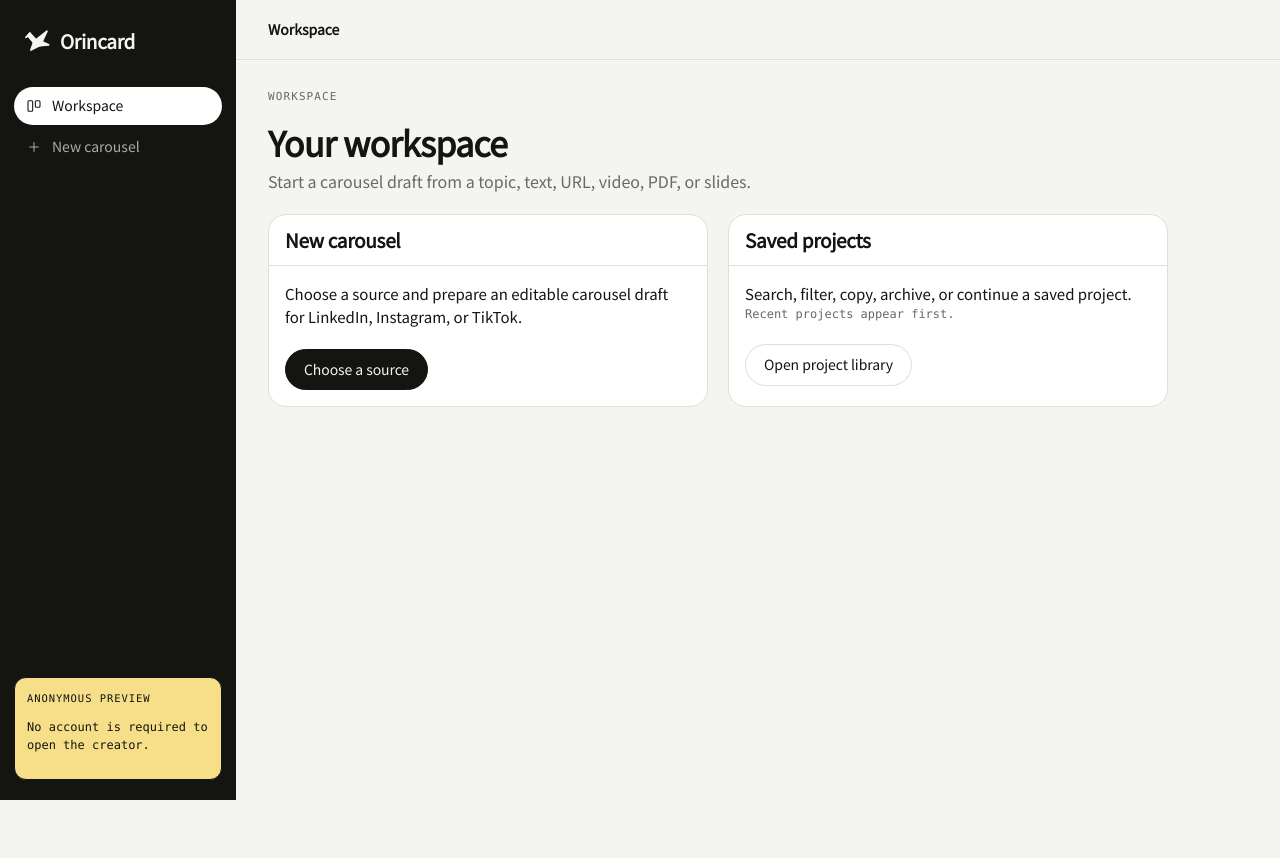
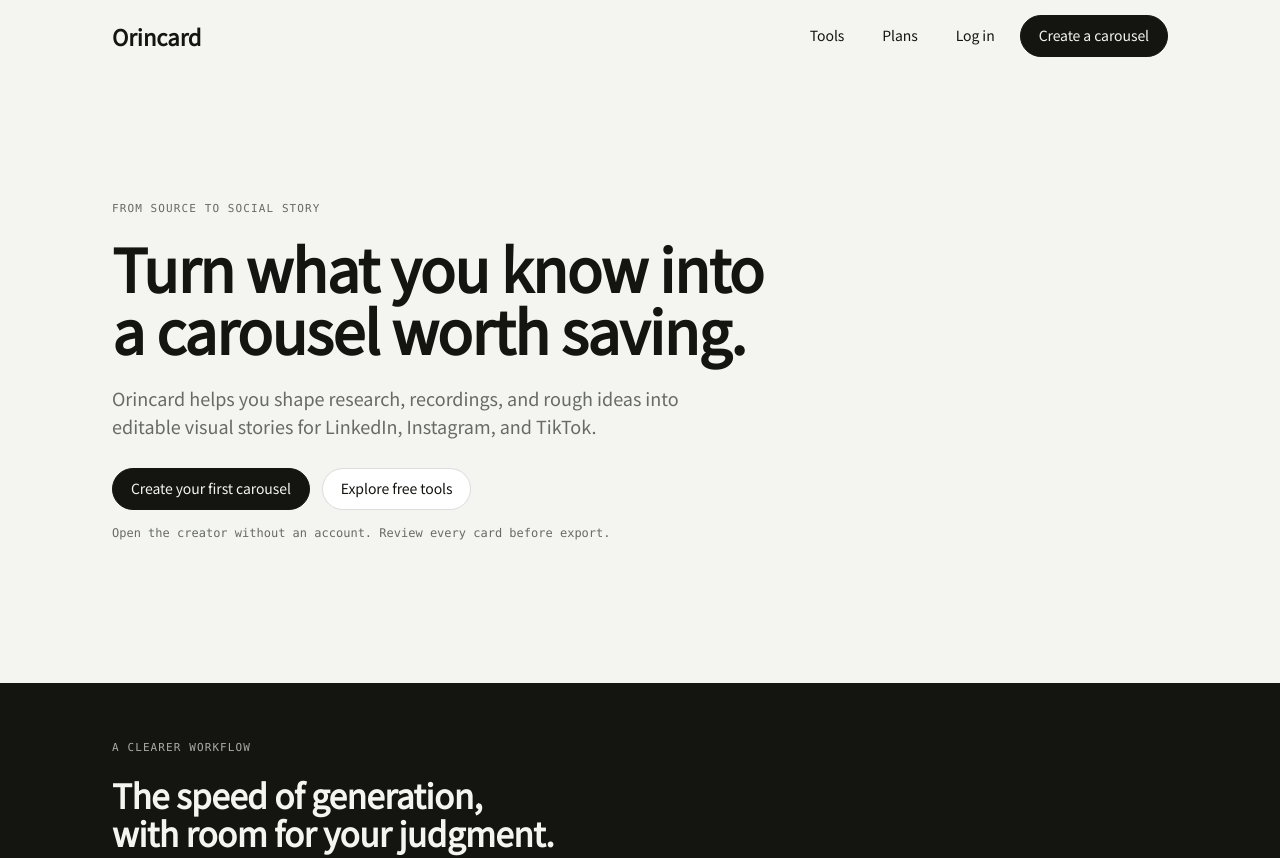
Before and after one commit to wang162190-ui/orincard, a Next.js app: page / in a window 1280 px wide. Shown: the top 858 px of the page. Before the commit the page ends 800 px from the top, so only its background shows below. Built offline with nearby package versions, Linux system fonts and the light colour scheme.

Commit message:
T074 add marketing and waitlist pricing pages

```diff
--- a/src/app/page.tsx
+++ b/src/app/page.tsx
@@ -1,51 +1,5 @@
-import Link from "next/link";
-import { Panel, PanelBody, PanelHeader } from "../components/ui";
-import { WorkspaceShell } from "../components/workspace-shell";
+import { MarketingHome } from "@/features/marketing/home";
 
 export default function HomePage() {
-  return (
-    <WorkspaceShell current="workspace" title="Workspace">
-      <div className="stack" data-page="workspace" style={{ maxWidth: 900 }}>
-        <header>
-          <p className="eyebrow">Workspace</p>
-          <h1 style={{ fontSize: 34 }}>Your workspace</h1>
-          <p className="lead" style={{ marginTop: 8, fontSize: 16 }}>
-            Start a carousel draft from a topic, text, URL, video, PDF, or slides.
-          </p>
-        </header>
-
-        <div className="grid-2">
-          <Panel>
-            <PanelHeader>
-              <h2 className="h3">New carousel</h2>
-            </PanelHeader>
-            <PanelBody className="stack">
-              <p style={{ margin: 0 }}>
-                Choose a source and prepare an editable carousel draft for LinkedIn,
-                Instagram, or TikTok.
-              </p>
-              <div>
-                <Link className="btn btn-primary" href="/create">
-                  Choose a source
-                </Link>
-              </div>
-            </PanelBody>
-          </Panel>
-
-          <Panel>
-            <PanelHeader>
-              <h2 className="h3">Saved projects</h2>
-            </PanelHeader>
-            <PanelBody className="stack">
-              <p style={{ margin: 0 }}>Search, filter, copy, archive, or continue a saved project.</p>
-              <p className="meta" style={{ margin: 0 }}>
-                Recent projects appear first.
-              </p>
-              <div><Link className="btn btn-secondary" href="/projects">Open project library</Link></div>
-            </PanelBody>
-          </Panel>
-        </div>
-      </div>
-    </WorkspaceShell>
-  );
+  return <MarketingHome />;
 }
--- /dev/null
+++ b/src/features/marketing/home.tsx
@@ -0,0 +1,23 @@
+import Link from "next/link";
+
+const features = [
+  ["Six ways in", "Start with a topic, text, URL, video, PDF, or slide deck."],
+  ["Edit every card", "Refine the copy, layout, imagery, colors, and type before export."],
+  ["Keep your work", "Save versions, reuse a Brand Kit, and restore portable project packages."],
+] as const;
+
+export function MarketingHome() {
+  return <>
+    <header className="container row-between" style={{ minHeight: 72 }}>
+      <Link href="/" aria-label="Orincard home" style={{ fontFamily: "var(--font-display)", fontSize: 22, fontWeight: 650 }}>Orincard</Link>
+      <nav className="row wrap" aria-label="Public navigation"><Link className="btn btn-ghost" href="/tools">Tools</Link><Link className="btn btn-ghost" href="/pricing">Plans</Link><Link className="btn btn-ghost" href="/login">Log in</Link><Link className="btn btn-primary" href="/create">Create a carousel</Link></nav>
+    </header>
+    <main>
+      <section className="container" style={{ paddingBlock: "clamp(64px, 10vw, 128px)" }}><div style={{ maxWidth: 830 }}><p className="eyebrow">From source to social story</p><h1>Turn what you know into a carousel worth saving.</h1><p className="lead" style={{ marginTop: 24 }}>Orincard helps you shape research, recordings, and rough ideas into editable visual stories for LinkedIn, Instagram, and TikTok.</p><div className="row wrap" style={{ marginTop: 28 }}><Link className="btn btn-primary" href="/create">Create your first carousel</Link><Link className="btn btn-secondary" href="/tools">Explore free tools</Link></div><p className="meta" style={{ marginTop: 14 }}>Open the creator without an account. Review every card before export.</p></div></section>
+      <section aria-labelledby="workflow-title" style={{ background: "var(--fg)", color: "var(--on-ink)", paddingBlock: "var(--gap-xl)" }}><div className="container"><p className="eyebrow" style={{ color: "var(--on-ink-dim)" }}>A clearer workflow</p><h2 id="workflow-title" style={{ maxWidth: 650 }}>The speed of generation, with room for your judgment.</h2><div style={{ display: "grid", gridTemplateColumns: "repeat(auto-fit, minmax(220px, 1fr))", gap: 1, marginTop: 36, background: "var(--on-ink-soft)" }}>{features.map(([title, body], index) => <article key={title} style={{ minHeight: 210, padding: 24, background: "var(--fg)" }}><p className="meta" style={{ color: "var(--sig-yellow)" }}>0{index + 1}</p><h3 style={{ marginTop: 36 }}>{title}</h3><p style={{ color: "var(--on-ink-dim)" }}>{body}</p></article>)}</div></div></section>
+      <section className="container grid-2" style={{ paddingBlock: "var(--gap-2xl)", alignItems: "center" }}><div><p className="eyebrow">One idea, three formats</p><h2>Compose for the feed you are publishing to.</h2><p className="lead" style={{ marginTop: 18 }}>Choose a LinkedIn, Instagram, or TikTok preset. Orincard keeps the document editable and checks the export before it leaves your workspace.</p></div><div aria-label="Example carousel cards" style={{ display: "grid", gridTemplateColumns: "repeat(3, 1fr)", gap: 10, minHeight: 300 }}>{["A useful idea", "Made visual", "Ready to refine"].map((label, index) => <div key={label} style={{ display: "flex", flexDirection: "column", justifyContent: "space-between", padding: 18, border: "1px solid var(--fg)", borderRadius: "var(--radius)", background: ["var(--sig-yellow)", "var(--sig-pink)", "var(--sig-blue)"][index], transform: `translateY(${index * 18}px)` }}><span className="meta">0{index + 1}</span><strong style={{ fontFamily: "var(--font-display)", fontSize: 21, lineHeight: 1.1 }}>{label}</strong></div>)}</div></section>
+      <section style={{ background: "var(--sig-yellow)", paddingBlock: "var(--gap-xl)" }}><div className="container row-between wrap"><div><p className="eyebrow">Paid plans are being prepared</p><h2>Want to hear when they open?</h2></div><Link className="btn btn-primary" href="/pricing#waitlist">Join the waitlist</Link></div></section>
+    </main>
+    <footer className="container row-between wrap" style={{ paddingBlock: 32 }}><span className="meta">© Orincard</span><nav className="row" aria-label="Footer navigation"><Link href="/pricing">Plans</Link><Link href="/tools">Tools</Link><Link href="/login">Log in</Link></nav></footer>
+  </>;
+}
```
Also changed, not shown: src/app/pricing/page.tsx (added, +11 -0 lines), 1 other file (tests, documents, lock files or other folders).
